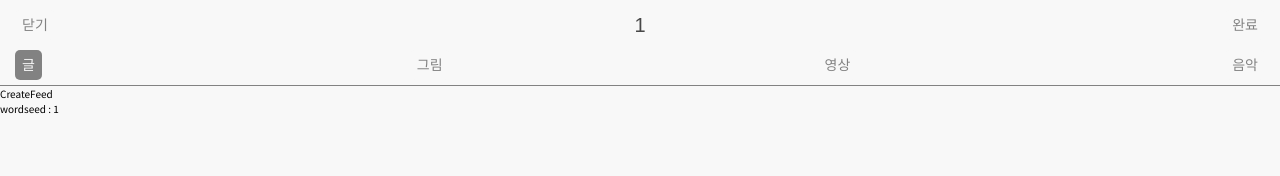
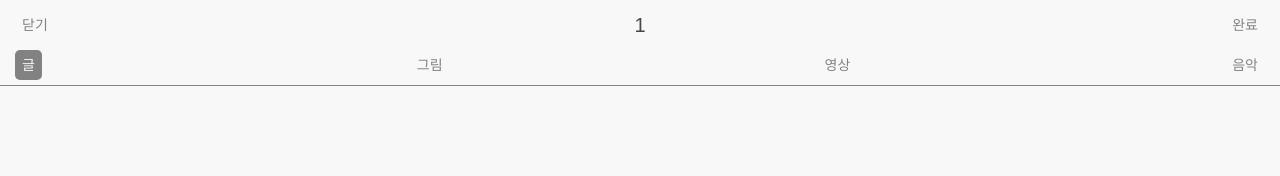
Before and after one commit to WordBlossom/WordSeed, a Next.js app in the folder front/: page /create/1 in a window 1280 px wide. Shown: the top 176 px of the page. Built offline with nearby package versions, Linux system fonts and the light colour scheme.

Commit message:
#85 Refactor: 수정 - CreateCategory 컴포넌트 navBar => create page 이전

```diff
--- a/front/src/app/create/[wordseed]/page.tsx
+++ b/front/src/app/create/[wordseed]/page.tsx
@@ -1,13 +1,17 @@
-export default function CreateFeed({
-  params,
-}: {
-  params: { wordseed: string };
-}) {
-  const wordseed = params.wordseed;
+"use client";
+
+import CreateCategory from "@/components/Navbar/create-category/create-category";
+import { useState } from "react";
+
+export default function CreateFeed() {
+  const [selectedCategory, setSelectedCategory] = useState("글");
+
   return (
     <>
-      <h1>CreateFeed</h1>
-      <h2>wordseed : {wordseed}</h2>
+      <CreateCategory
+        selectedCategory={selectedCategory}
+        setSelectedCategory={setSelectedCategory}
+      />
     </>
   );
 }
--- a/front/src/components/Navbar/create-navbar.tsx
+++ b/front/src/components/Navbar/create-navbar.tsx
@@ -1,12 +1,13 @@
 "use client";
-import CreateCategory from "./create-category/create-category";
+
 import Button from "../Button/Button";
 import styles from "./navbar.module.scss";
 import { useState } from "react";
 import { useParams, useRouter } from "next/navigation";
+
 export default function CreateNavbar() {
   const router = useRouter();
-  const [selectedCategory, setSelectedCategory] = useState("글");
+
   const params = useParams();
   const wordseed = decodeURIComponent(params.wordseed as string);
   // selectedCategory 형식으로 게시글 업로드 요청
@@ -22,10 +23,6 @@ export default function CreateNavbar() {
         <header className={styles.wordseed}>{wordseed}</header>
         <Button content={"완료"} onClick={handleSubmitButtonClick} />
       </div>
-      <CreateCategory
-        selectedCategory={selectedCategory}
-        setSelectedCategory={setSelectedCategory}
-      />
     </div>
   );
 }
```
